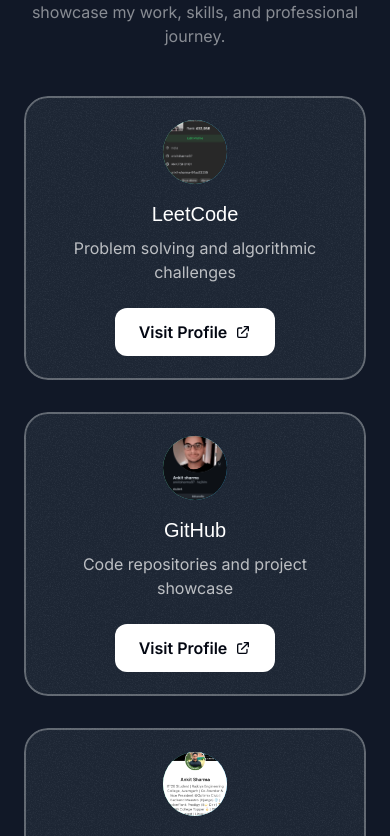
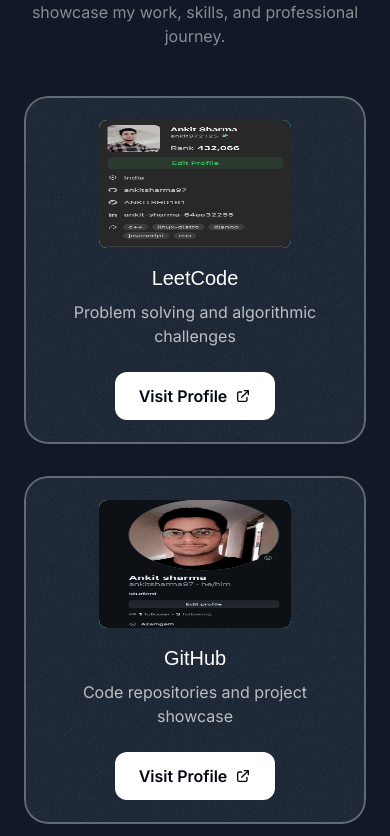
Before and after one commit to ankitsharma97/ankit.dev, a Next.js app: page /about in a window 390 px wide. Shown: the part 2088-2924 px from the top of the page. Built offline with nearby package versions, Linux system fonts and the light colour scheme; a web font is replaced by a local one.

Commit message:
responsive

```diff
--- a/src/sections/About.tsx
+++ b/src/sections/About.tsx
@@ -118,11 +118,11 @@
                                 >
                                     <Card className="p-6 md:p-8 h-full group-hover:shadow-lg group-hover:shadow-emerald-300/10 transition-all duration-300 hover:bg-white/3">
                                         <div className="flex flex-col items-center text-center h-full">
-                                            <div className="w-16 h-16 bg-gradient-to-r from-emerald-300 to-sky-400 rounded-full flex items-center justify-center mb-4 overflow-hidden group-hover:scale-105 transition-all duration-300">
+                                            <div className="w-48 h-32 rounded-lg bg-gradient-to-r from-emerald-300 to-sky-400 flex items-center justify-center mb-4 overflow-hidden group-hover:scale-105 transition-all duration-300">
                                                 <Image
                                                     src={profile.image}
                                                     alt={profile.name}
-                                                    className="w-full h-full object-cover group-hover:scale-110 transition-all duration-300 ease-out"
+                                                    className="w-full h-full  object-fit rounded-lg group-hover:scale-110 transition-all duration-300 ease-out"
                                                 />
                                             </div>
                                             <h3 className="font-serif text-xl md:text-2xl text-white mb-2 group-hover:text-emerald-200 transition-colors duration-300">
```
